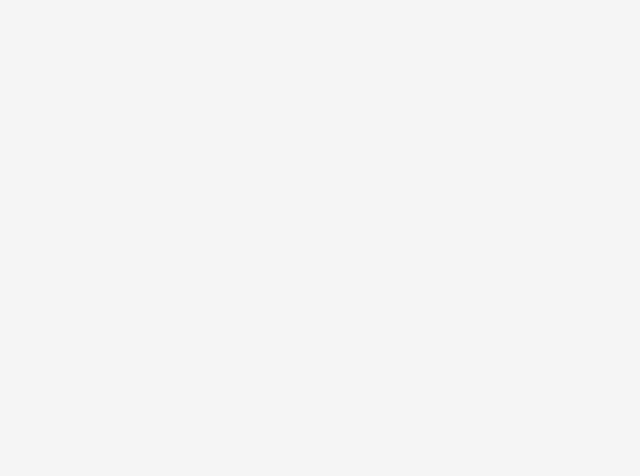
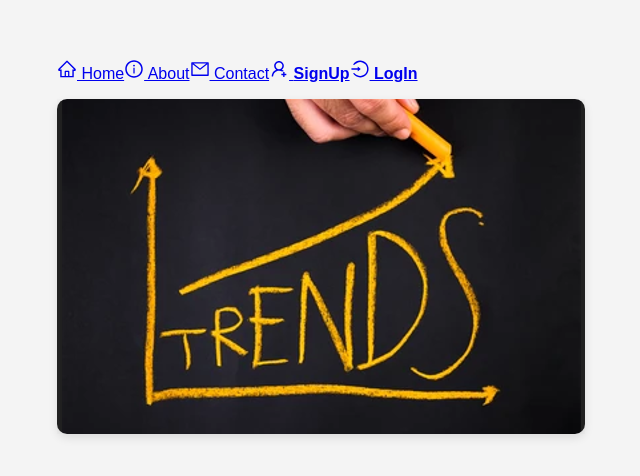
Before and after one commit to AryanAg08/walmart-hackathon, a React (Vite) app in the folder walmart/: page / in a window 1280 px wide. Before the commit this address had no page. Shown: the part 154-630 px from the top of the page, without its empty margins (319-959 px from the left). Built offline with nearby package versions, Linux system fonts and the light colour scheme.

Commit message:
Adding Landing Page

```diff
--- a/walmart/src/App.jsx
+++ b/walmart/src/App.jsx
@@ -3,7 +3,7 @@ import reactLogo from './assets/react.svg'
 import viteLogo from '/vite.svg'
 import './App.css'
 import { Route, Routes } from 'react-router-dom'
-import { Profile, Trends } from './Pages'
+import { Landing, Profile, Trends } from './Pages'
 
 function App() {
   const [count, setCount] = useState(0)
@@ -11,6 +11,7 @@ function App() {
   return (
     <>
        <Routes>
+        <Route exact path="/" element = {<Landing/>} />
       <Route exact path="/trends" element={<Trends/>} />
       <Route exact path= "/profile/:id" element={<Profile/>} />
      </Routes>
--- a/walmart/src/Pages/index.jsx
+++ b/walmart/src/Pages/index.jsx
@@ -1,3 +1,4 @@
 // export {} from "./yourfileName"
 export { Profile } from "./Profile/index";
 export { Trends } from "./Trends/index";
+export { Landing } from "./landing/index";
--- /dev/null
+++ b/walmart/src/Pages/landing/index.jsx
@@ -0,0 +1,11 @@
+import ImageSlider from "../../components/ImageSlider";
+import { Navbar } from "../../components/Navbar";
+
+export function Landing() {
+  return (
+    <>
+      <Navbar/>
+      <ImageSlider className="imgslider"> </ImageSlider>
+    </>
+  );
+}
--- /dev/null
+++ b/walmart/src/Pages/landing/landing.css
@@ -0,0 +1,4 @@
+.imgslider {
+    width: 100vw;
+    height: 80vh;
+}
--- /dev/null
+++ b/walmart/src/components/ImageSlider/ImageSlider.css
@@ -0,0 +1,15 @@
+.image-slider {
+    display: flex;
+    justify-content: center;
+    align-items: center;
+    /* height: 100vh; */
+    background-color: #f0f0f0;
+  }
+
+  .slider-image {
+    max-width: 100%;
+    max-height: 400px;
+    object-fit: cover;
+    border-radius: 10px;
+    box-shadow: 0 4px 10px rgba(0, 0, 0, 0.1);
+  }
--- /dev/null
+++ b/walmart/src/components/ImageSlider/index.jsx
@@ -0,0 +1,35 @@
+import React, { useState, useEffect } from "react";
+import "./ImageSlider.css";
+import stockout from "./stockout.png" ;
+import trends from "./trends.png";
+
+
+const ImageSlider = () => {
+  // List of images
+  const images = [
+    stockout,
+    trends
+  ];
+
+
+  // State to keep track of the current image index
+  const [currentIndex, setCurrentIndex] = useState(0);
+
+  useEffect(() => {
+    // Function to update the index every 6 seconds
+    const interval = setInterval(() => {
+      setCurrentIndex((prevIndex) => (prevIndex + 1) % images.length);
+    }, 4000); // 6000ms = 6 seconds
+
+    // Clear the interval when the component unmounts
+    return () => clearInterval(interval);
+  }, [images.length]);
+
+  return (
+    <div className="image-slider">
+      <img src={images[currentIndex]} alt="Slideshow" className="slider-image" />
+    </div>
+  );
+};
+
+export default ImageSlider;
```
Also changed, not shown: walmart/src/components/ImageSlider/stockout.png (added), walmart/src/components/ImageSlider/trends.png (added).
